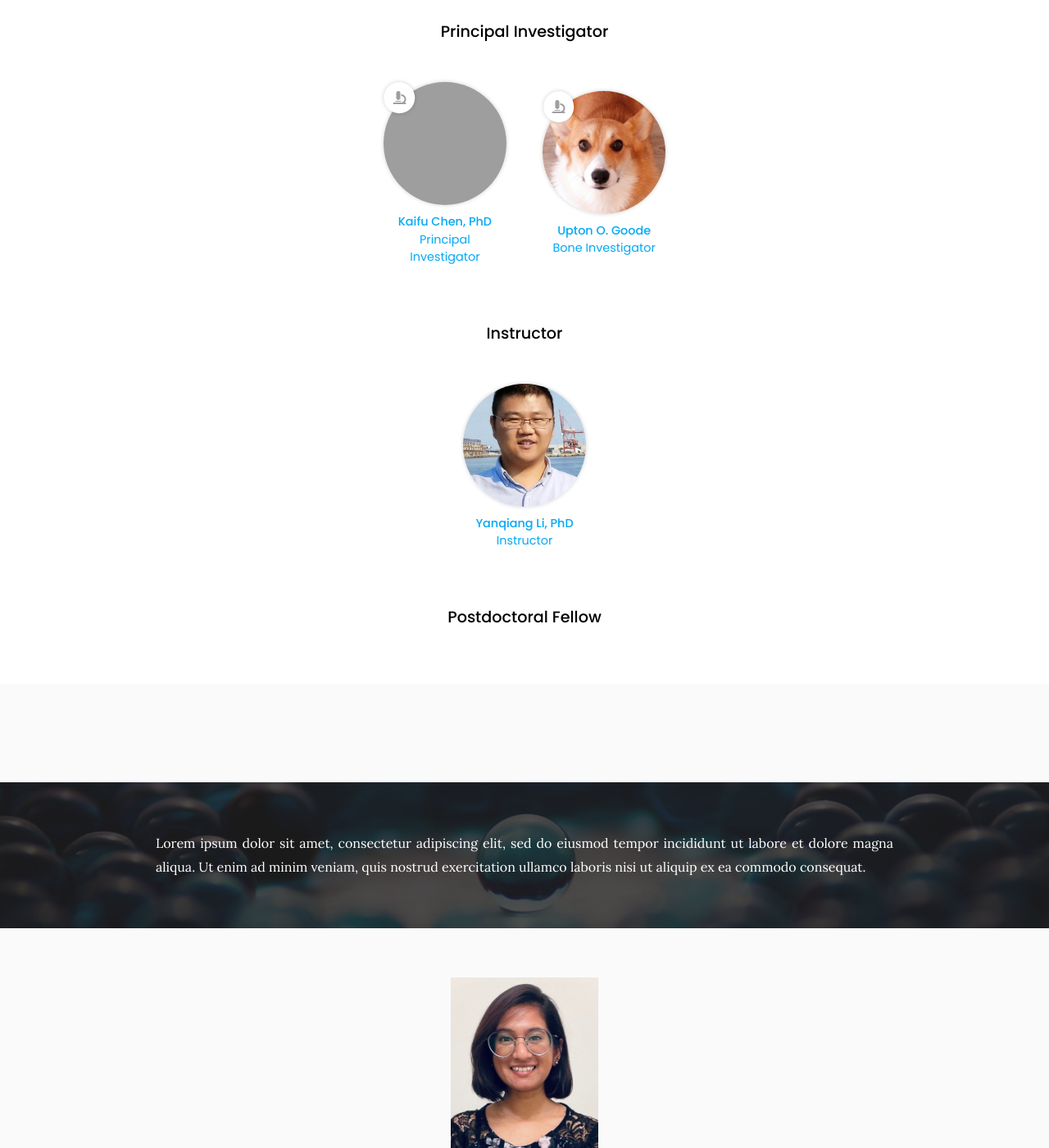
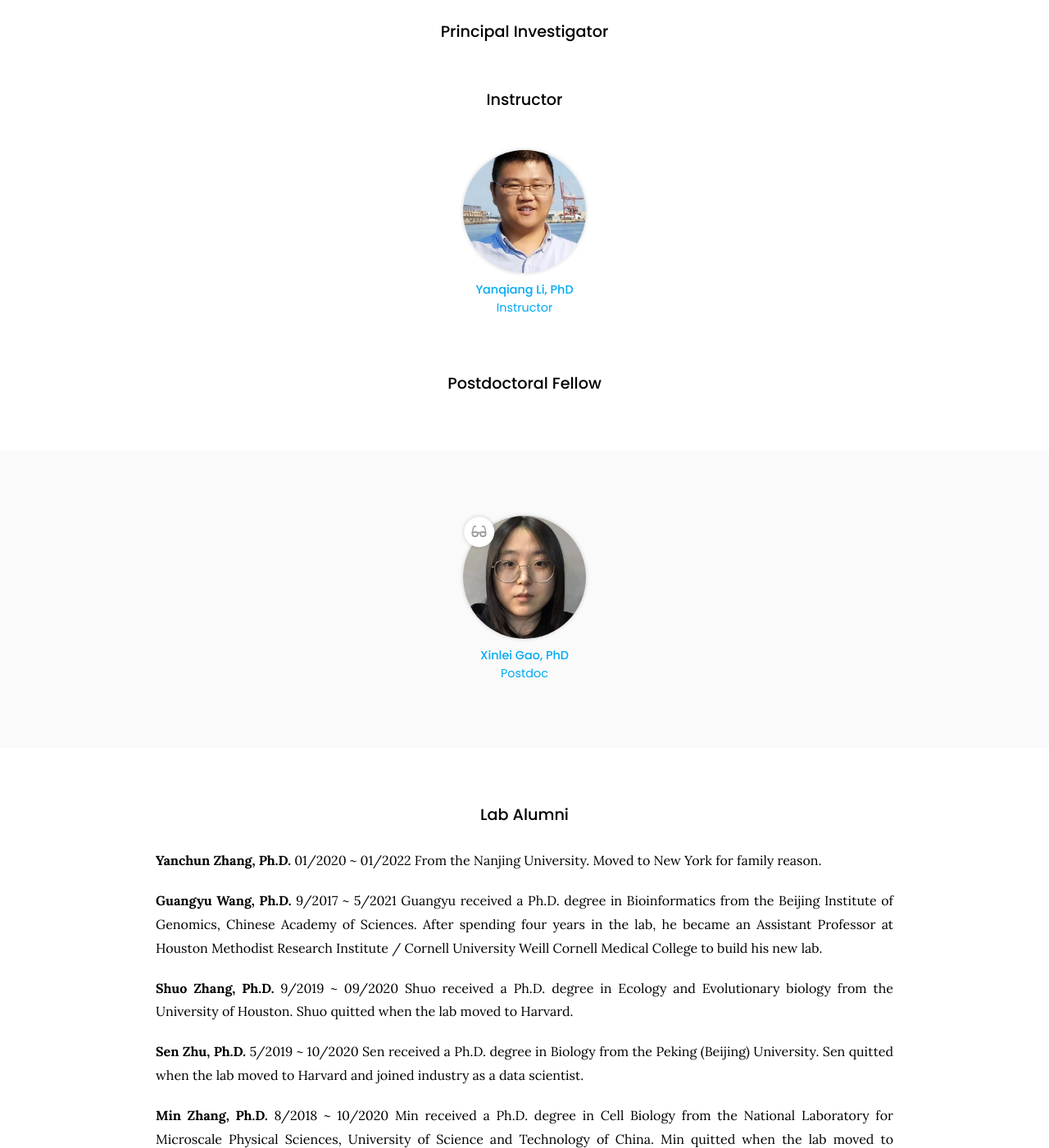
Before and after one commit to kaifuchenlab/kaifuchenlab.github.io, a Jekyll site: the page built from 2.team/index.md, in a window 1280 px wide and 1400 px high, scrolled down 240 px. Shown: the whole window at 82% size. Built offline with Jekyll 4.4.1, drawn with Linux system fonts in a browser that asks for light colours; some of the changed text lies outside the part shown; grey boxes are pictures that could not be loaded.

Commit message:
Update index.md

```diff
--- a/2.team/index.md
+++ b/2.team/index.md
@@ -35,7 +35,7 @@ nav:
   include list.html
   data="members"
   component="portrait"
-  filters="role: phd"
+  filters="role: postdoc"
 %}
 {%
   include list.html
@@ -45,62 +45,8 @@ nav:
 %}
 {:.center}
 
-{% include section.html background="images/banner.jpg" dark=true%}
-
-Lorem ipsum dolor sit amet, consectetur adipiscing elit, sed do eiusmod tempor incididunt ut labore et dolore magna aliqua.
-Ut enim ad minim veniam, quis nostrud exercitation ullamco laboris nisi ut aliquip ex ea commodo consequat.
-
 {% include section.html %}
 
-
-
-
-
-
-
-{%
-  include figure.html
-  image="images/AHCL.jpeg"
-  width="20%"
-  height="20%"
-  caption="Archana Hari, Ph.D."
-%}
-{%
-  include figure.html
-  image="images/KGCL.jpg"
-  width="20%"
-  height="20%"
-  caption="Krishan Gupta, Ph.D."
-%}
-{%
-  include figure.html
-  image="images/RZCL.jpeg"
-  width="20%"
-  height="20%"
-  caption="Rongbin Zheng, Ph.D."
-%}
-{%
-  include figure.html
-  image="images/KACL.jpeg"
-  width="20%"
-  height="20%"
-  caption="Kulandaisamy A, Ph.D."
-%}
-{%
-  include figure.html
-  image="images/XLCL.jpeg"
-  width="20%"
-  height="20%"
-  caption="Xinlei Gao, Ph.D."
-%}
-{%
-  include figure.html
-  image="images/XWCL.jpeg"
-  width="20%"
-  height="20%"
-  caption="Xin Wang, Ph.D."
-%}
-{:.center}
 
 ### Lab Alumni
 
```
Also changed, not shown: other parts of 2.team/index.md (+1 -1 lines).
